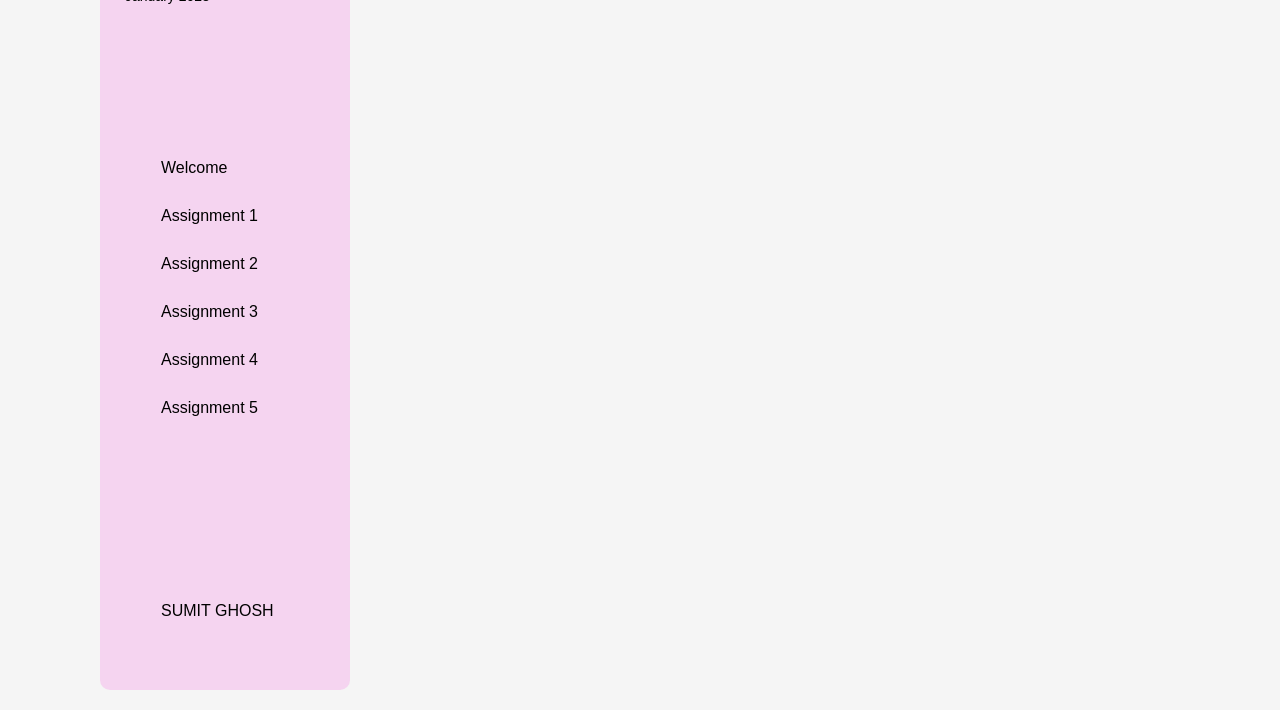
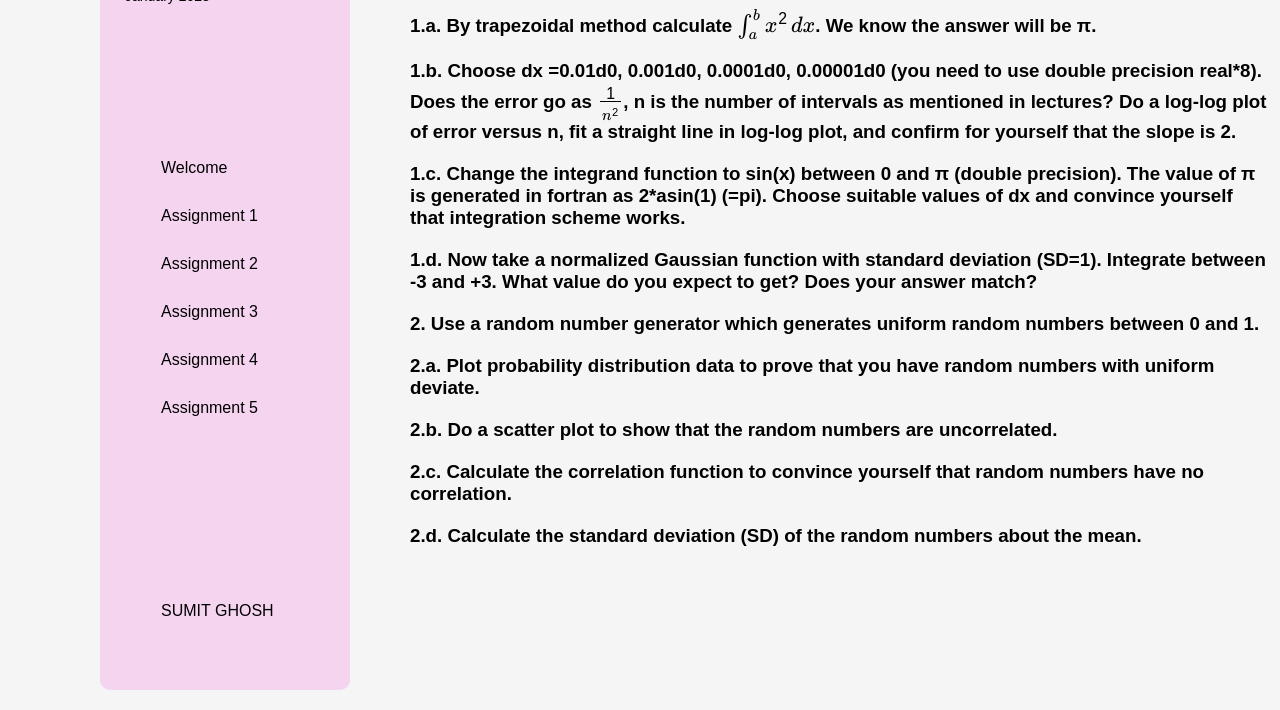
Before and after one commit to timus-g/Computational-Physics, a plain HTML site: page assignment2.html in a window 1280 px wide. Shown: the part 90-800 px from the top of the page. Drawn offline with nearby package versions, Linux system fonts and the light colour scheme.

Commit message:
questions

```diff
--- a/assignment2.html
+++ b/assignment2.html
@@ -34,7 +34,52 @@
     <div class="section-assignment">
         <h1>Assignment 2</h1>
     </div>
+
+    <div class="problem">
+        <h3>1.a. By trapezoidal method calculate \(\int_{a}^{b} x^2 \,dx \). We know the answer will be π.</h3>
+    </div>
+    <div class="problem">
+        <h3>1.b. Choose dx =0.01d0, 0.001d0, 0.0001d0, 0.00001d0 (you need to use double precision
+            real*8). Does the error go as \(1 \over n^2\), n is the number of intervals as mentioned in lectures?
+            Do a log-log plot of error versus n, fit a straight line in log-log plot, and confirm for yourself
+            that the slope is 2.</h3>
+    </div>
+    <div class="problem">
+        <h3>1.c. Change the integrand function to sin(x) between 0 and π (double precision). The value of π
+            is generated in fortran as 2*asin(1) (=pi). Choose suitable values of dx and convince yourself
+            that integration scheme works.</h3>
+    </div>
+    <div class="problem">
+        <h3>1.d. Now take a normalized Gaussian function  with standard deviation
+            (SD=1). Integrate between -3 and +3. What value do you expect to get? Does your answer
+            match?</h3>
+    </div>
+    <div class="problem">
+        <h3>2. Use a random number generator which generates uniform random numbers between 0
+            and 1.</h3>
+    </div>
+    <div class="problem">
+        <h3>2.a. Plot probability distribution data to prove that you have random numbers with uniform
+            deviate.</h3>
+    </div>
+    <div class="problem">
+        <h3>2.b. Do a scatter plot to show that the random numbers are uncorrelated.</h3>
+    </div>
+    <div class="problem">
+        <h3>2.c. Calculate the correlation function to convince yourself that random numbers have no
+            correlation.</h3>
+    </div>
+    <div class="problem">
+        <h3>2.d. Calculate the standard deviation (SD) of the random numbers about the mean.</h3>
+    </div>
+    <div class="problem"></div>
+    <div class="problem"></div>
+    <div class="problem"></div>
+    <div class="problem"></div>
 </div>
 
+<script src="prism.js"></script>
+<script src="https://polyfill.io/v3/polyfill.min.js?features=es6"></script>
+<script id="MathJax-script" async src="https://cdn.jsdelivr.net/npm/mathjax@3/es5/tex-mml-chtml.js"></script>
 </body>
 </html>
```
